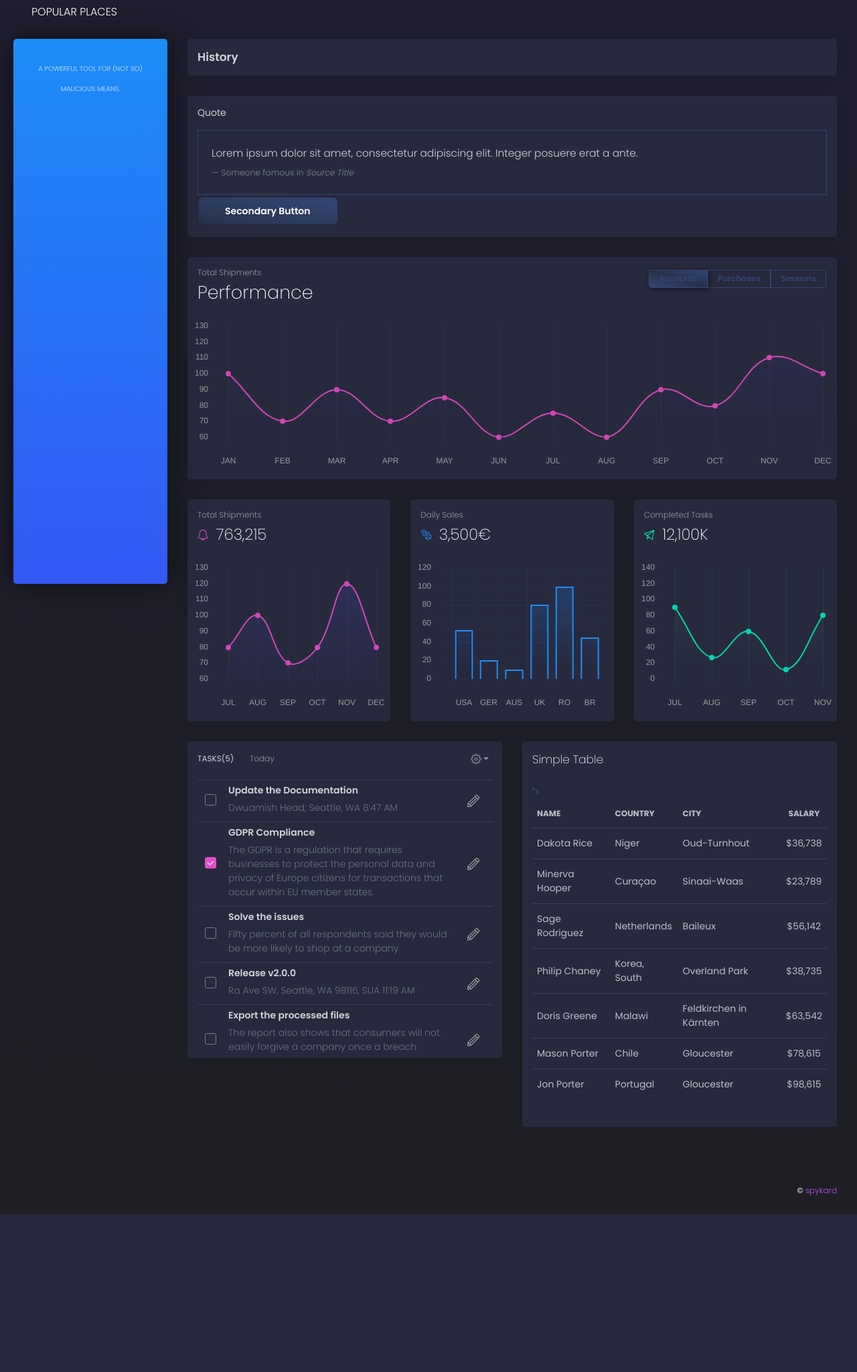
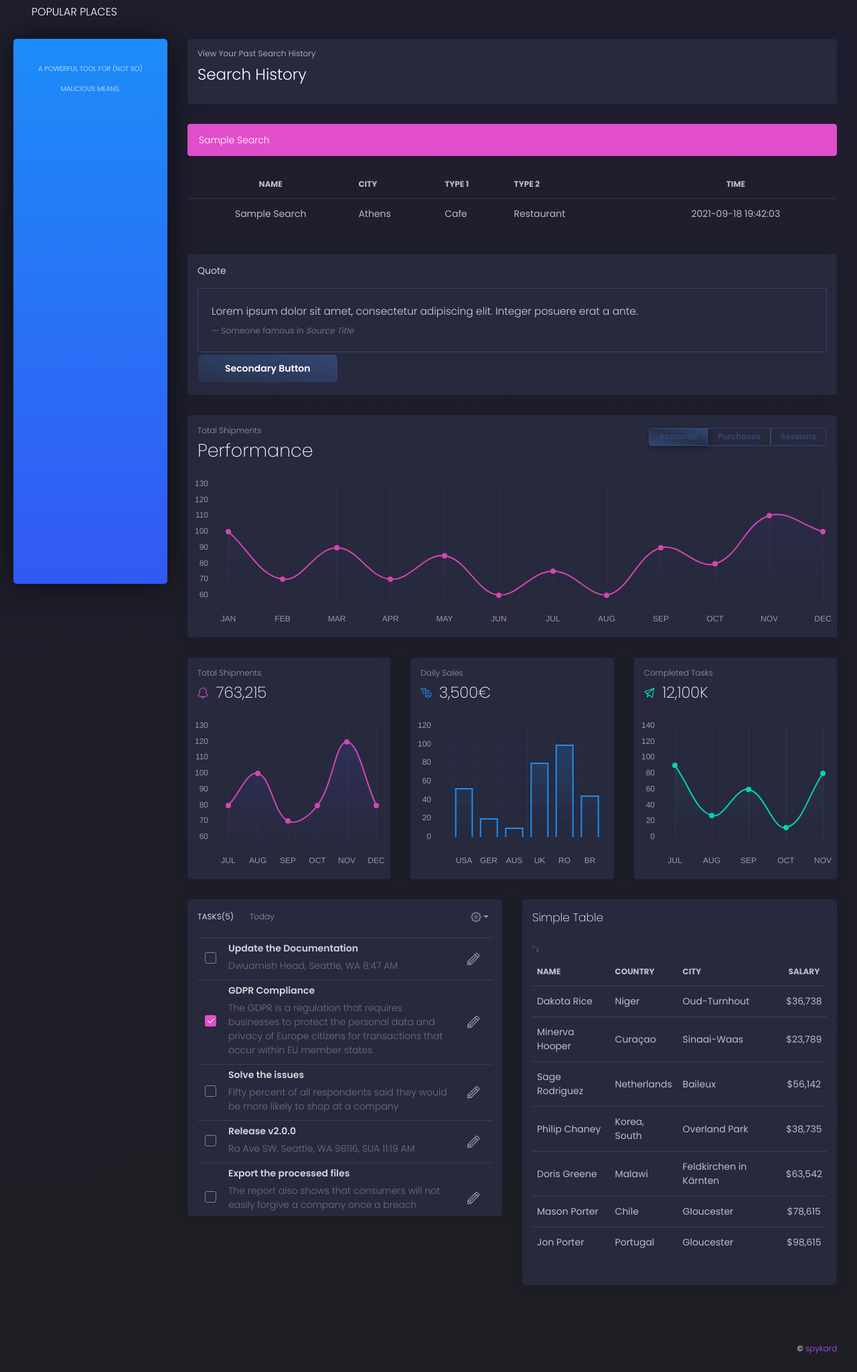
Before and after one commit to spykard/popularplaces-app, a Flask app: template app/home/templates/history.html in a window 1280 px wide. Shown: the part 22-2071 px from the top of the page at 67% size. Before the commit the page ends 1835 px from the top, so only its background shows below. Run offline with Flask 2, Linux system fonts and the light colour scheme; the template is opened without the code that fills it, so the values that code supplies are empty; some libraries are stand-ins or nearby versions.

Commit message:
Working on History

```diff
--- a/app/base/static/assets/js/black-dashboard.js
+++ b/app/base/static/assets/js/black-dashboard.js
@@ -56,7 +56,7 @@ var seq2 = 0,
         wheelPropagation: true,
         minScrollbarLength: 20
         //useBothWheelAxes: true,
-        // suppressScrollX: false,
+        //suppressScrollX: false,
         //suppressScrollY: false
       });
     }
--- a/app/home/templates/history.html
+++ b/app/home/templates/history.html
@@ -3,24 +3,133 @@
 {% block title %} Dashboard {% endblock %}
 
 <!-- Specific Page CSS goes HERE  -->
-{% block stylesheets %}{% endblock stylesheets %}
+{% block stylesheets %}
+
+<style>
+  .list-group-item-darkerer {
+    color: rgba(255, 255, 255, 0.8);
+    background: linear-gradient(to bottom, #222a42 0%, #1d253b 100%);
+    {# background: rgba(39, 41, 61, 1); #}
+    border: 1px solid #344675;
+    border-color: #101420 !important;
+  }
+
+  .list-group-item-action {
+    line-height: 1.0;
+  }
+
+  .list-group-item-action:hover {
+    color: #e14eca;
+  }
+
+  .list-group-item-action-primary.active {
+    background-image: linear-gradient(to bottom left, #e14eca, #ba54f5, #e14eca);
+  }
+
+  .list-group-item-action-info.active {
+    background-image: linear-gradient(to bottom left, #1d8cf8, #3358f4, #1d8cf8);
+  }
+
+  .list-group-item-action-success.active {
+    background-image: linear-gradient(to bottom left, #00f2c3, #0098f0, #00f2c3);
+  }
+</style>
+
+{% endblock stylesheets %}
 
 {% block content %}
-    <div class="card">
-      <div class="card-header">
-        <h4 class="title">History</h4>
+    <div class="card card-profile">
+      <div class="card-body">
 
+        <h6 class="card-category text-gray">View your Past Search History</h6>
+        <h3 class="card-title">
+            Search History
+        </h3>
+
+        {% if msg %}
           <h6 class="card-category">
-          {% if msg %}
               {% if success %}
               <span class="text-success">{{ msg | safe }}</span>
               {% else %}
               <span class="text-danger">{{ msg | safe }}</span>
               {% endif %}
+              <br>
+          </h6>
         {% endif %}
-        </h6>
       </div>
     </div>
+
+    <div class="row">
+      <div id="searchHistoryList" class="col overflow-auto" style="max-height: 236px;">
+        <div class="list-group" id="list-tab" role="tablist">
+          <a class="list-group-item list-group-item-action list-group-item-action-{{ current_user.ui_button }} {% if current_user.ui_theme == 'dark' %}list-group-item-darkerer{% endif %} active" id="list-example-list" data-toggle="list" href="#list-example" role="tab" aria-controls="example">Sample Search</a>
+
+          {% for search in searches %}
+            <a class="list-group-item list-group-item-action list-group-item-action-{{ current_user.ui_button }} {% if current_user.ui_theme == 'dark' %}list-group-item-darkerer{% endif %}" id="list-{{ search['name'] }}-list" data-toggle="list" href="#list-{{ search['name'] }}" role="tab" aria-controls="{{ search['name'] }}">{{ search['name'] }}</a>
+          {% endfor %}
+
+        </div>
+      </div>
+    </div>
+
+    <br>
+
+    <div class="row">
+        <div class="col">
+          <div class="tab-content" id="nav-tabContent">
+            <div class="tab-pane fade show active" id="list-example" role="tabpanel" aria-labelledby="list-example-list">
+                <table class="table">
+                    <thead>
+                        <tr>
+                            <th class="text-center">Name</th>
+                            <th>City</th>
+                            <th>Type 1</th>
+                            <th>Type 2</th>
+                            <th class="text-center">Time</th>
+                        </tr>
+                    </thead>
+                    <tbody>
+                          <tr>
+                              <td class="text-center">Sample Search</td>
+                              <td>Athens</td>
+                              <td>Cafe</td>
+                              <td>Restaurant</td>
+                              <td class="text-center">2021-09-18 19:42:03</td>
+                          </tr>
+                    </tbody>
+                </table>
+            </div>
+
+            {% for search in searches %}
+              <div class="tab-pane fade" id="list-{{ search['name'] }}" role="tabpanel" aria-labelledby="list-{{ search['name'] }}-list">
+                <table class="table">
+                    <thead>
+                        <tr>
+                            <th class="text-center">Name</th>
+                            <th>City</th>
+                            <th>Type 1</th>
+                            <th>Type 2</th>
+                            <th class="text-center">Time</th>
+                        </tr>
+                    </thead>
+                    <tbody>
+                          <tr>
+                              <td style="display:none;">{{ search['id'] }}</td>
+                              <td class="text-center">{{ search['name'] }}</td>
+                              <td>{{ search['city'] }}</td>
+                              <td>{{ search['settings_type1'] }}</td>
+                              <td>{{ search['settings_type2'] }}</td>
+                              <td class="text-center">{{ search['time'] }}</td>
+                          </tr>
+                    </tbody>
+                </table>
+              </div>
+            {% endfor %}
+          </div>
+        </div>
+    </div>
+
+    <br>
 
     <div class="row">
       <div class="col-12">
@@ -421,6 +530,21 @@
       // Javascript method's body can be found in assets/js/demos.js
       demo.initDashboardPageCharts();
 
+      var isWindows = navigator.platform.indexOf('Win') > -1 ? true : false;
+
+      if (isWindows) {
+        if ($('#searchHistoryList').length != 0) {
+          var ps = new PerfectScrollbar('#searchHistoryList', {
+            wheelSpeed: 2,
+            wheelPropagation: false,
+            minScrollbarLength: 20
+            //useBothWheelAxes: true,
+            //suppressScrollX: false,
+            //suppressScrollY: false
+          });
+        }
+      }
+
     });
   </script>
 
--- a/app/home/templates/places.html
+++ b/app/home/templates/places.html
@@ -21,9 +21,9 @@
                 <div class="card-body">
 
                     <h6 class="card-category text-gray">Manage your Favorite Places</h6>
-                    <h4 class="card-title">
+                    <h3 class="card-title">
                         My Places
-                    </h4>
+                    </h3>
 
                     <table class="table">
                         <thead>
```
Also changed, not shown: app/home/routes.py (+14 -0 lines). Lines whose indentation alone changed are shown as unchanged.
